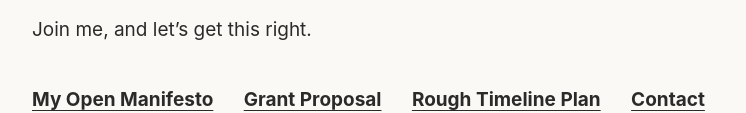
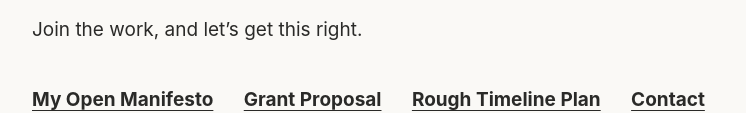
Before and after one commit to Raymonddr05/open-trust-network, a plain HTML site: page index.html in a window 1280 px wide. Shown: the part 647-760 px from the top of the page, without its empty margins (266-1012 px from the left). Drawn offline with Linux system fonts and the light colour scheme.

Commit message:
Update index.html

```diff
--- a/index.html
+++ b/index.html
@@ -142,7 +142,7 @@
 
             <p>The network starts with a small group who wants to deal in moral good. As the network grows, it will be openly reported how members are doing compared with non-members. When members are better off in terms of their quality of life, more non-members would likely want to join. Growth is expected to be very slow at the start, then have a snowball effect as it scales worldwide.</p>
 
-            <p>Join me, and let’s get this right.</p>
+            <p>Join the work, and let’s get this right.</p>
 
             <nav class="links">
                 <a href="https://provensuccess.org/Documents/My_Open_Manifesto.pdf" target="_blank" rel="noopener">My Open Manifesto</a>
```
